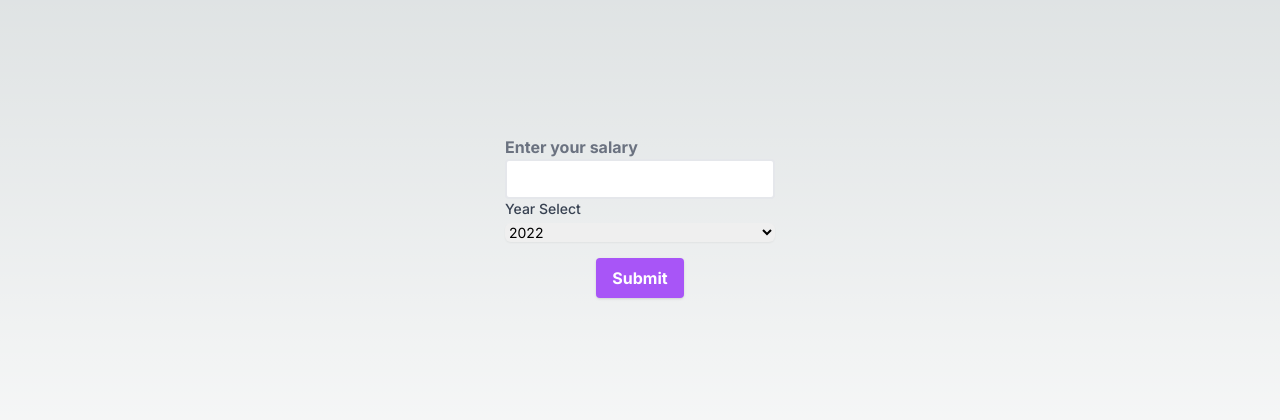
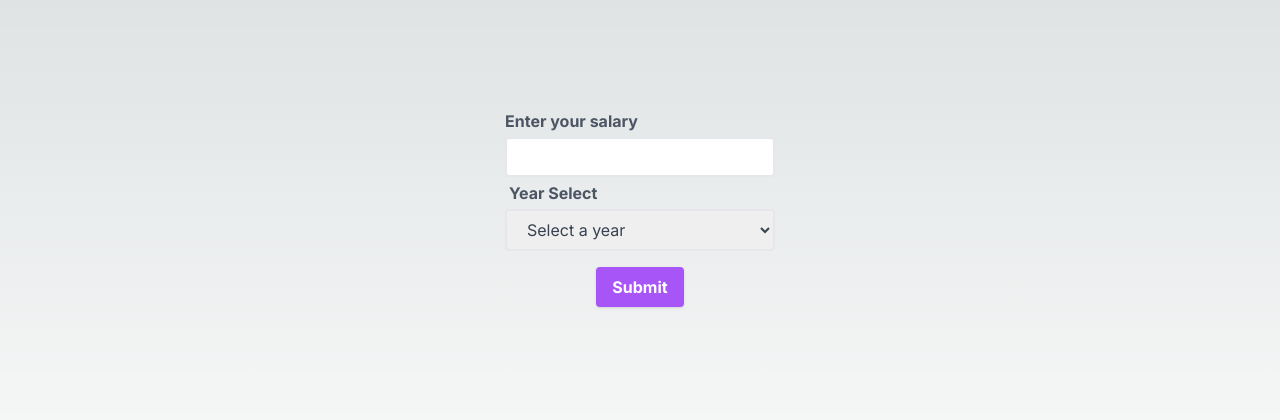
Before and after one commit to ldurazo/react-tax-iv, a Next.js app: page / in a window 1280 px wide. Shown: the part 184-604 px from the top of the page. Built offline with nearby package versions, Linux system fonts and the light colour scheme.

Commit message:
some reasonable extractions now much more polished

```diff
--- /dev/null
+++ b/src/components/atoms/Button.component.tsx
@@ -0,0 +1,21 @@
+"use client";
+
+import React from "react";
+
+interface ButtonProps {
+  type: "button" | "submit" | "reset";
+  children: React.ReactNode;
+}
+
+const Button: React.FC<ButtonProps> = ({ type, children }) => {
+  return (
+    <button
+      type={type}
+      className="shadow bg-purple-500 hover:bg-purple-400 focus:shadow-outline md:m-4 focus:outline-none text-white font-bold py-2 px-4 rounded"
+    >
+      {children}
+    </button>
+  );
+};
+
+export default Button;
--- /dev/null
+++ b/src/components/atoms/LabeledInput.component.tsx
@@ -0,0 +1,42 @@
+"use client";
+
+import React from "react";
+import { FieldError, UseFormRegisterReturn } from "react-hook-form";
+
+interface LabeledInputProps {
+  id: string;
+  type: string;
+  label: string;
+  register: UseFormRegisterReturn;
+  error?: FieldError;
+}
+
+const LabeledInput: React.FC<LabeledInputProps> = ({
+  id,
+  type,
+  label,
+  register,
+  error,
+}) => {
+  return (
+    <div className="w-full">
+      <label
+        htmlFor={id}
+        className="block text-gray-600 font-bold md:text-left mb-1 md:mb-1 pr-4"
+      >
+        {label}
+      </label>
+      <input
+        id={id}
+        type={type}
+        {...register}
+        className={`border-2 rounded w-full py-2 px-4 text-gray-700 leading-tight focus:outline-none ${
+          error ? "border-red-500" : "border-gray-200 focus:border-purple-500"
+        }`}
+      />
+      {error && <p className="text-sm text-red-600">{error.message}</p>}
+    </div>
+  );
+};
+
+export default LabeledInput;
--- /dev/null
+++ b/src/components/atoms/LabeledSelect.component.tsx
@@ -0,0 +1,47 @@
+"use client";
+
+import React from "react";
+import { FieldError, UseFormRegisterReturn } from "react-hook-form";
+
+interface LabeledSelectProps {
+  id: string;
+  label: string;
+  options: { value: string; label: string }[];
+  register: UseFormRegisterReturn;
+  error?: FieldError;
+}
+
+const LabeledSelect: React.FC<LabeledSelectProps> = ({
+  id,
+  label,
+  options,
+  register,
+  error,
+}) => {
+  return (
+    <div className="w-full">
+      <label
+        htmlFor={id}
+        className="block text-gray-600 font-bold md:text-left md:m-1"
+      >
+        {label}
+      </label>
+      <select
+        id={id}
+        {...register}
+        className={`border-2 rounded w-full py-2 px-4 text-gray-700 leading-tight focus:outline-none ${
+          error ? "border-red-500" : "border-gray-200 focus:border-purple-500"
+        }`}
+      >
+        {options.map((option) => (
+          <option key={option.value} value={option.value}>
+            {option.label}
+          </option>
+        ))}
+      </select>
+      {error && <p className="text-sm text-red-600">{error.message}</p>}
+    </div>
+  );
+};
+
+export default LabeledSelect;
--- a/src/components/tax-form/TaxForm.component.tsx
+++ b/src/components/tax-form/TaxForm.component.tsx
@@ -3,8 +3,10 @@
 import React, { useState } from "react";
 import { useForm } from "react-hook-form";
 import { FormData } from "@/components/tax-form/types";
-import TaxFormSalaryInput from "./TaxFormSalaryInput.component";
-import TaxFormYearSelect from "./TaxFormYearSelect.component";
+import LabeledInput from "@/components/atoms/LabeledInput.component";
+import LabeledSelect from "@/components/atoms/LabeledSelect.component";
+import Button from "@/components/atoms/Button.component";
+import { TAX_YEAR_OPTIONS } from "@/utils/constants";
 
 const TaxFormComponent: React.FC = () => {
   const {
@@ -12,6 +14,7 @@ const TaxFormComponent: React.FC = () => {
     handleSubmit,
     formState: { errors },
   } = useForm<FormData>();
+
   const [submittedSalary, setSubmittedSalary] = useState<number | null>(null);
 
   const onSubmit = (data: FormData) => {
@@ -23,15 +26,27 @@ const TaxFormComponent: React.FC = () => {
       onSubmit={handleSubmit(onSubmit)}
       className="flex flex-col items-center"
     >
-      <TaxFormSalaryInput register={register} errors={errors} />
-      <TaxFormYearSelect register={register} errors={errors} />
+      <LabeledInput
+        id="numberInput"
+        type="number"
+        label="Enter your salary"
+        register={register("numberInput", {
+          required: "This field is required",
+          min: { value: 1, message: "Minimum value is 1" },
+        })}
+        error={errors.numberInput}
+      />
+      <LabeledSelect
+        id="yearSelect"
+        label="Year Select"
+        options={TAX_YEAR_OPTIONS}
+        register={register("yearSelect", {
+          required: "This field is required",
+        })}
+        error={errors.yearSelect}
+      />
 
-      <button
-        type="submit"
-        className="shadow bg-purple-500 hover:bg-purple-400 focus:shadow-outline focus:outline-none text-white font-bold py-2 px-4 rounded"
-      >
-        Submit
-      </button>
+      <Button type="submit">Submit</Button>
 
       {submittedSalary ? (
         <div className="w-full max-w-md">
--- a/src/components/tax-form/TaxFormSalaryInput.component.tsx
+++ /dev/null
@@ -1,42 +0,0 @@
-"use client";
-
-import React from "react";
-import { FieldErrors, UseFormRegister } from "react-hook-form";
-import { FormData } from "@/components/tax-form/types";
-
-interface TaxFormSalaryInputProps {
-  register: UseFormRegister<FormData>;
-  errors: FieldErrors<FormData>;
-}
-
-const TaxFormSalaryInput: React.FC<TaxFormSalaryInputProps> = ({
-  register,
-  errors,
-}) => {
-  return (
-    <div className="w-full max-w-md">
-      <label
-        htmlFor="numberInput"
-        className="block text-gray-500 font-bold md:text-left mb-1 md:mb-0 pr-4"
-      >
-        Enter your salary
-      </label>
-      <input
-        id="numberInput"
-        type="number"
-        {...register("numberInput", {
-          required: "This field is required",
-          min: { value: 1, message: "Minimum value is 1" },
-        })}
-        className="border-2 border-gray-200 rounded w-full py-2 px-4 leading-tight focus:outline-none focus:bg-white focus:border-purple-500"
-      />
-      {errors.numberInput && (
-        <p className="text-sm text-red-600 mb-4">
-          {errors.numberInput.message}
-        </p>
-      )}
-    </div>
-  );
-};
-
-export default TaxFormSalaryInput;
--- a/src/components/tax-form/TaxFormYearSelect.component.tsx
+++ /dev/null
@@ -1,43 +0,0 @@
-"use client";
-
-import React from "react";
-import { UseFormRegister, FieldErrors } from "react-hook-form";
-import { FormData } from "@/components/tax-form/types";
-
-interface TaxFormYearSelectProps {
-  register: UseFormRegister<FormData>;
-  errors: FieldErrors<FormData>;
-}
-
-const TaxFormYearSelect: React.FC<TaxFormYearSelectProps> = ({
-  register,
-  errors,
-}) => {
-  return (
-    <div className="w-full max-w-md">
-      <label
-        htmlFor="yearSelect"
-        className="block text-sm font-medium text-gray-700 mb-1"
-      >
-        Year Select
-      </label>
-      <select
-        id="yearSelect"
-        defaultValue="2022"
-        {...register("yearSelect", { required: "This field is required" })}
-        className="block w-full rounded-md border-gray-300 shadow-sm focus:border-indigo-500 focus:ring-indigo-500 sm:text-sm mb-4"
-      >
-        <option value="">Select a year</option>
-        <option value="2019">2019</option>
-        <option value="2020">2020</option>
-        <option value="2021">2021</option>
-        <option value="2022">2022</option>
-      </select>
-      {errors.yearSelect && (
-        <p className="text-sm text-red-600 mb-4">{errors.yearSelect.message}</p>
-      )}
-    </div>
-  );
-};
-
-export default TaxFormYearSelect;
--- /dev/null
+++ b/src/utils/constants.ts
@@ -0,0 +1,11 @@
+/**
+ * Supported years by the API that provides tax margin calculation tables
+ *  FIXME: I want to be fetched dynamically on app load, if the api tells me the years it supports!
+ */
+export const TAX_YEAR_OPTIONS = [
+  { value: "", label: "Select a year" },
+  { value: "2019", label: "2019" },
+  { value: "2020", label: "2020" },
+  { value: "2021", label: "2021" },
+  { value: "2022", label: "2022" },
+];
```
